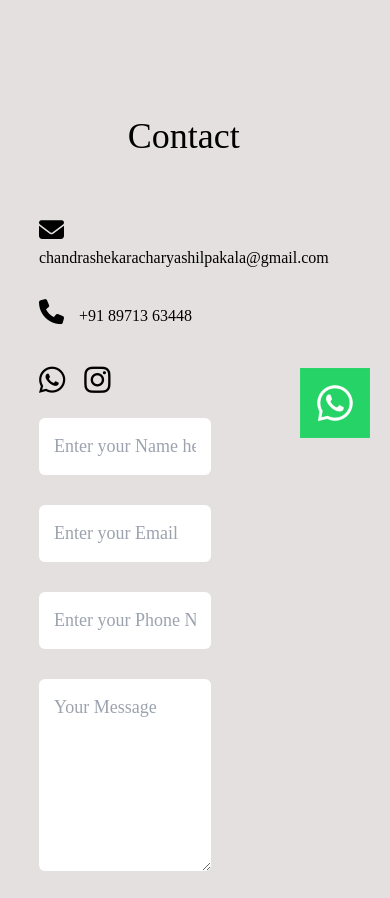
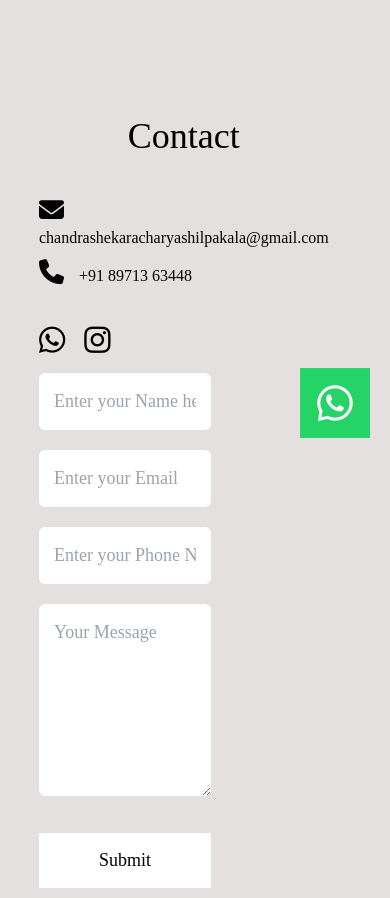
Before and after one commit to VidyavathiR/shilpakalamandir_website, a Django app: page /contact/ in a window 390 px wide. Shown: the part 366-1264 px from the top of the page. Run offline with Django 5.2, Linux system fonts and the light colour scheme; some libraries are stand-ins or nearby versions; some web fonts are replaced.

Commit message:
initial commit

```diff
--- a/static/css/portfolio.css
+++ b/static/css/portfolio.css
@@ -194,6 +194,17 @@ h1 {
     .map-container iframe {
         height: 300px; /* Adjust height for smaller screens */
     }
+    .contact-right form input,
+    .contact-right form textarea {
+        width: 100%; /* Make form inputs full width on smaller screens */
+        margin: 10px 0; /* Adjust margin for smaller screens */
+    }
+
+    .contact-left p {
+        font-size: 16px; /* Decrease font size for smaller screens */
+        margin-top: 10px; /* Adjust margin for smaller screens */
+    }
+
 }
 
 /*------contact end----- */
```
Also changed, not shown: 1 other file.
